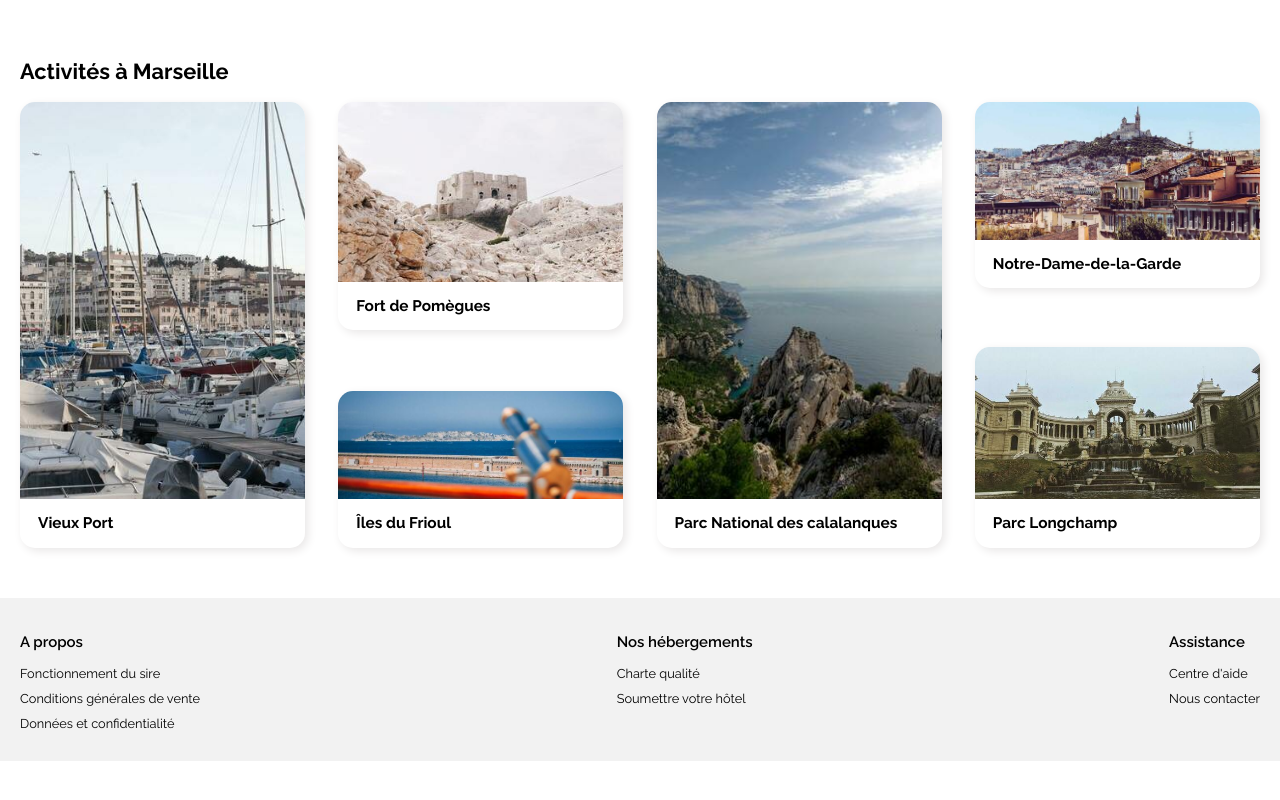
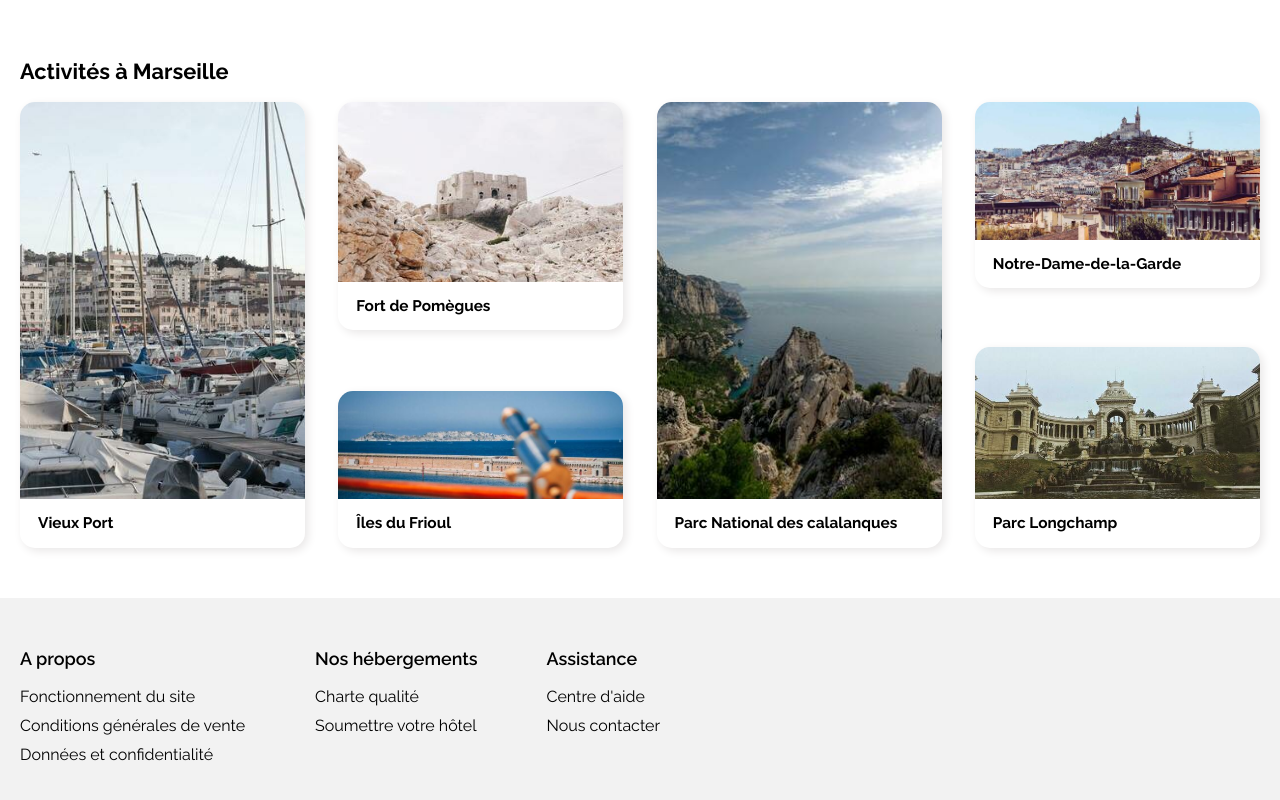
Before and after one commit to JulieMoreau01/MoreauJulie_2_08062021, a plain HTML site: page index.html in a window 1280 px wide. Shown: the part 1073-1873 px from the top of the page. Before the commit the page ends 1834 px from the top, so only its background shows below. Drawn offline with Linux system fonts and the light colour scheme.

Commit message:
CSS FOOTER

```diff
--- a/css/style.css
+++ b/css/style.css
@@ -715,14 +715,15 @@ footer {
 footer section {
     display: flex;
     flex-direction: row;
-    justify-content: space-between;
+    justify-content: flex-start;
     background-color: #f2f2f2;
     padding: 0px;
+    padding: 50px 0px;
 }
 
 @media  only screen and (max-width: 1440px) {
     footer section {
-        padding: 20px;
+        padding: 50px 20px;
     }
 }
 
@@ -732,6 +733,8 @@ footer section {
 
 footer section div h3 {
     font-weight: 600;
+    margin-top: 0px;
+    font-size: 1.4em;
 }
 
 footer section div ul {
@@ -739,8 +742,32 @@ footer section div ul {
     padding: 0px;
 }
 
+@media  only screen and (max-width: 768px) {
+    footer section div ul {
+        margin-bottom: 42px;
+    }
+}
+
+footer section div ul:first-child,
+footer section div ul:nth-child(2) {
+    margin-right: 70px;
+}
+
+@media  only screen and (min-width: 1440px) {
+    footer section div ul:first-child,
+footer section div ul:nth-child(2) {
+    margin-right: 230px;
+}
+}
+
 footer section div ul li {
     margin: 0px 0px 10px 0px;
     padding: 0px;
     list-style: none;
 }
+
+footer section div ul li a {
+    text-decoration: none;
+    color: black;
+    font-size: 1.25em;
+}
--- a/index.html
+++ b/index.html
@@ -198,25 +198,25 @@
                 <div>
                     <h3>A propos</h3>
                     <ul>
-                        <li>Fonctionnement du sire</li>
-                        <li>Conditions générales de vente</li>
-                        <li>Données et confidentialité</li>
+                        <li><a href="#">Fonctionnement du site</a></li>
+                        <li><a href="#">Conditions générales de vente</a></li>
+                        <li><a href="#">Données et confidentialité</a></li>
                     </ul>
                 </div>
 
                 <div>
-                    <h3>Nos hébergements</h3>
+                    <h3>Nos hébergements</a></h3>
                     <ul>
-                        <li>Charte qualité</li>
-                        <li>Soumettre votre hôtel</li>
+                        <li><a href="#">Charte qualité</a></li>
+                        <li><a href="#">Soumettre votre hôtel</a></li>
                     </ul>
                 </div>
 
                 <div>
                     <h3>Assistance</h3>
                     <ul>
-                        <li>Centre d'aide</li>
-                        <li>Nous contacter</li>
+                        <li><a href="#">Centre d'aide</a></li>
+                        <li><a href="#">Nous contacter</a></li>
                     </ul>
                 </div>
             </section>
```
